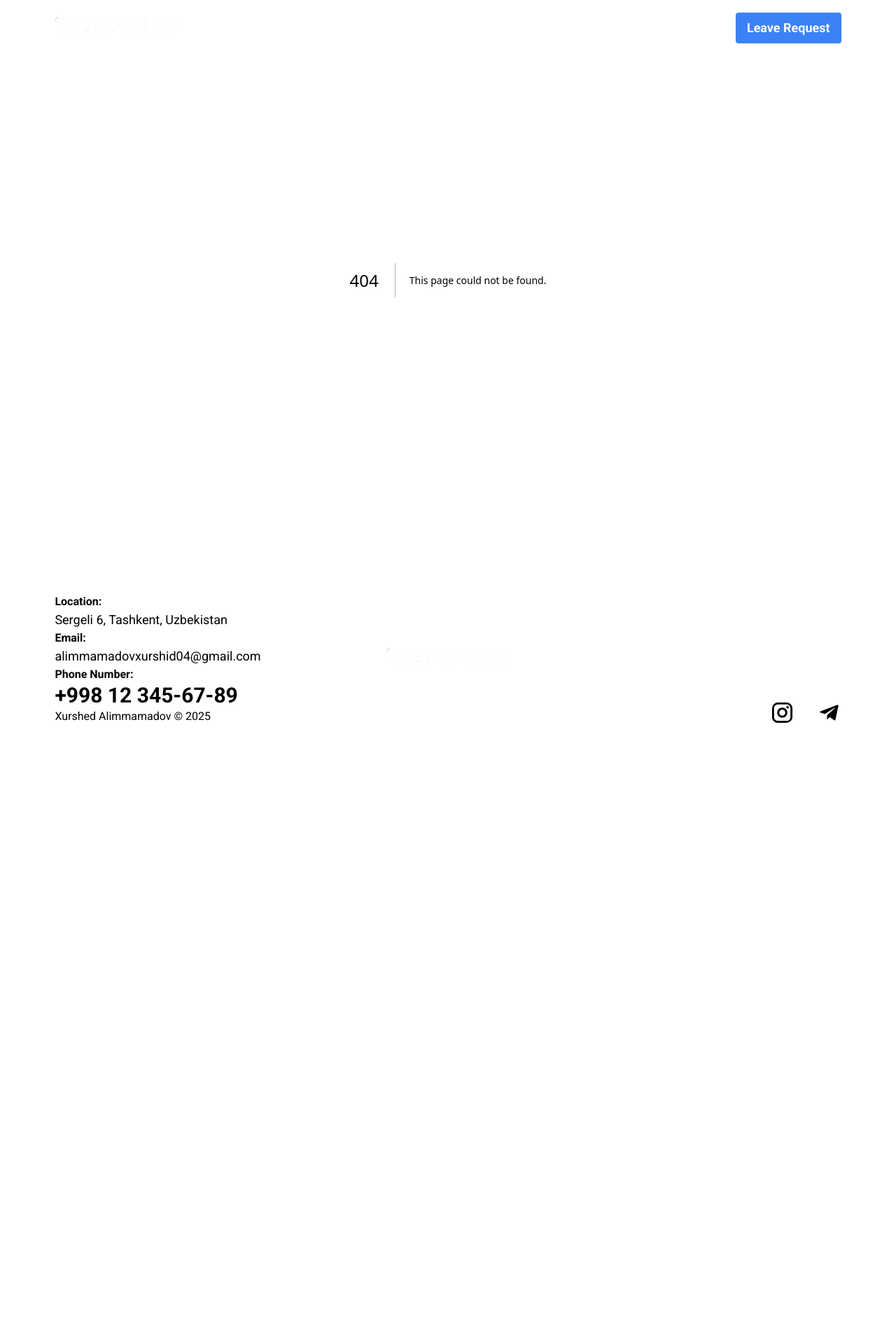
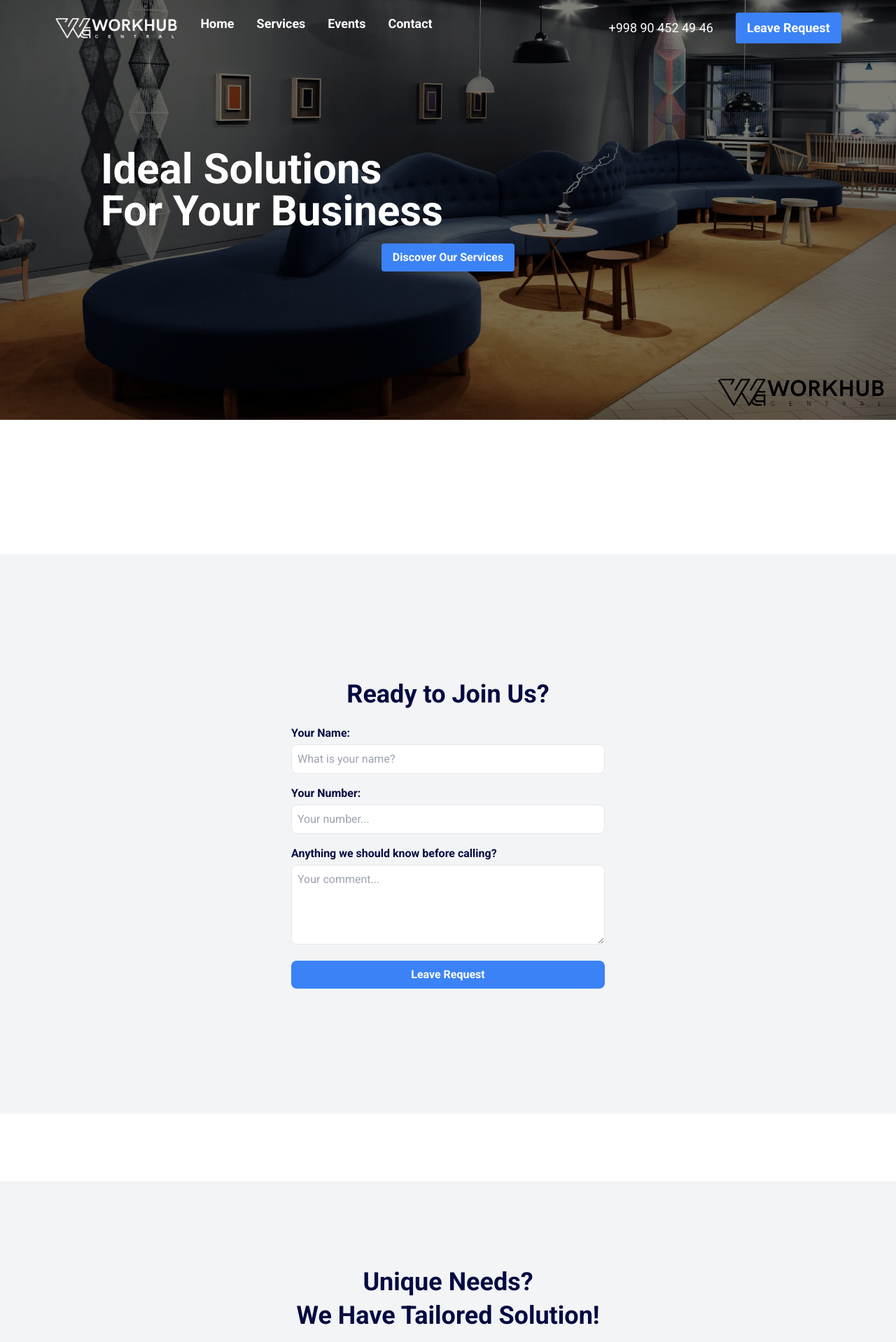
Before and after one commit to Khurshedjan04/coworking-workhub, a Next.js app: page /service in a window 1280 px wide. Before the commit this address had no page. Shown: the top 1918 px of the page at 70% size. Before the commit the page ends 1116 px from the top, so only its background shows below. Built offline with nearby package versions, Linux system fonts and the light colour scheme.

Commit message:
Service page is being produced

```diff
--- a/app/components/HomeHero.tsx
+++ b/app/components/HomeHero.tsx
@@ -1,4 +1,3 @@
-'use client'
 const HeroSection = () => {
     return (
       <div
--- /dev/null
+++ b/app/components/ServiceHero.tsx
@@ -0,0 +1,34 @@
+import SimpleButton from "./SimpleButton";
+
+const ServiceHero = () => {
+  return (
+    <div
+      data-aos="fade-in"
+      className="relative w-full h-[75vh] bg-cover bg-center"
+      style={{ backgroundImage: 'url("/co5.webp")' }}
+    >
+      <div className="absolute inset-0 bg-black bg-opacity-50"></div>
+      <div className="relative z-10 flex flex-col justify-center h-full text-white text-center px-10 sm:px-24 md:px-36">
+        <h1 className="sm:text-6xl text-5xl  font-bold mb-4 flex flex-col text-start">
+          <span data-aos="fade-up">Ideal Solutions</span>
+          <span data-aos="fade-up" data-aos-delay="200">
+            For Your Business
+          </span>
+        </h1>
+        <div
+          data-aos="fade-up"
+          data-aos-delay="400"
+          className="flex items-end pt-16` justify-center"
+        >
+          <SimpleButton link="/" text="Discover Our Services"/>
+        </div>
+        <img
+          src="/logoDark.png"
+          alt="WorkHub Logo"
+          className="absolute bottom-4 right-4 w-48 md:w-60"
+        />
+      </div>
+    </div>
+  );
+};
+export default ServiceHero;
--- /dev/null
+++ b/app/components/ServiceMain.tsx
@@ -0,0 +1,8 @@
+const ServiceMain = () => {
+  return <div data-aos="fade-in">
+
+
+  </div>;
+};
+
+export default ServiceMain;
--- /dev/null
+++ b/app/service/page.tsx
@@ -0,0 +1,35 @@
+"use client";
+
+import "aos/dist/aos.css";
+import { useEffect } from "react";
+import AOS from "aos";
+import Form from "../components/Form";
+import ServiceMain from "../components/ServiceMain";
+import ServiceHero from "../components/ServiceHero";
+
+export default function Home() {
+  useEffect(() => {
+    AOS.init({
+      duration: 1000,
+      once: true,
+    });
+  }, []);
+  return (
+    <div className="w-full h-full flex flex-col gap-24">
+      <ServiceHero />
+      <ServiceMain />
+      <Form
+        title1="Ready to Join Us?"
+        title2=""
+        subtitle1=""
+        subtitle2="Anything we should know before calling?"
+      />
+      <Form
+        title1="Unique Needs?"
+        title2="We Have Tailored Solution!"
+        subtitle1="Custom plans are available for clients who request tailored solutions for unique needs"
+        subtitle2="Anything we should know before calling?"
+      />
+    </div>
+  );
+}
```
